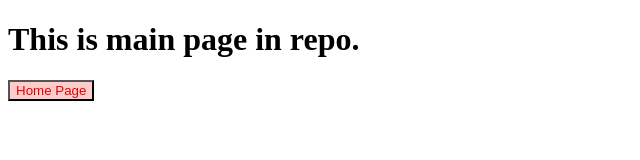
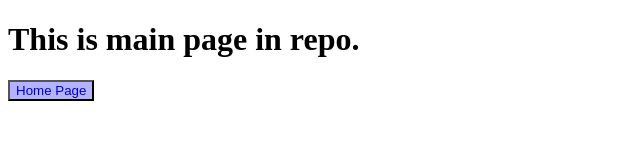
Before and after one commit to sakshishewale2808/first_repo, a plain HTML site: page index.html in a window 1280 px wide. In both pictures the pointer is over the button "Home Page". Shown: the whole page, without its empty margins (0-640 px from the left). Drawn offline with Linux system fonts and the light colour scheme.

Commit message:
hover effect given to buttons

```diff
--- a/css/style.css
+++ b/css/style.css
@@ -2,3 +2,7 @@ button{
     color:#e60000;
     background-color:#ffcccc;
 }
+button:hover{
+    color:#0000cc;
+    background-color:#b3b3ff;
+}
```
